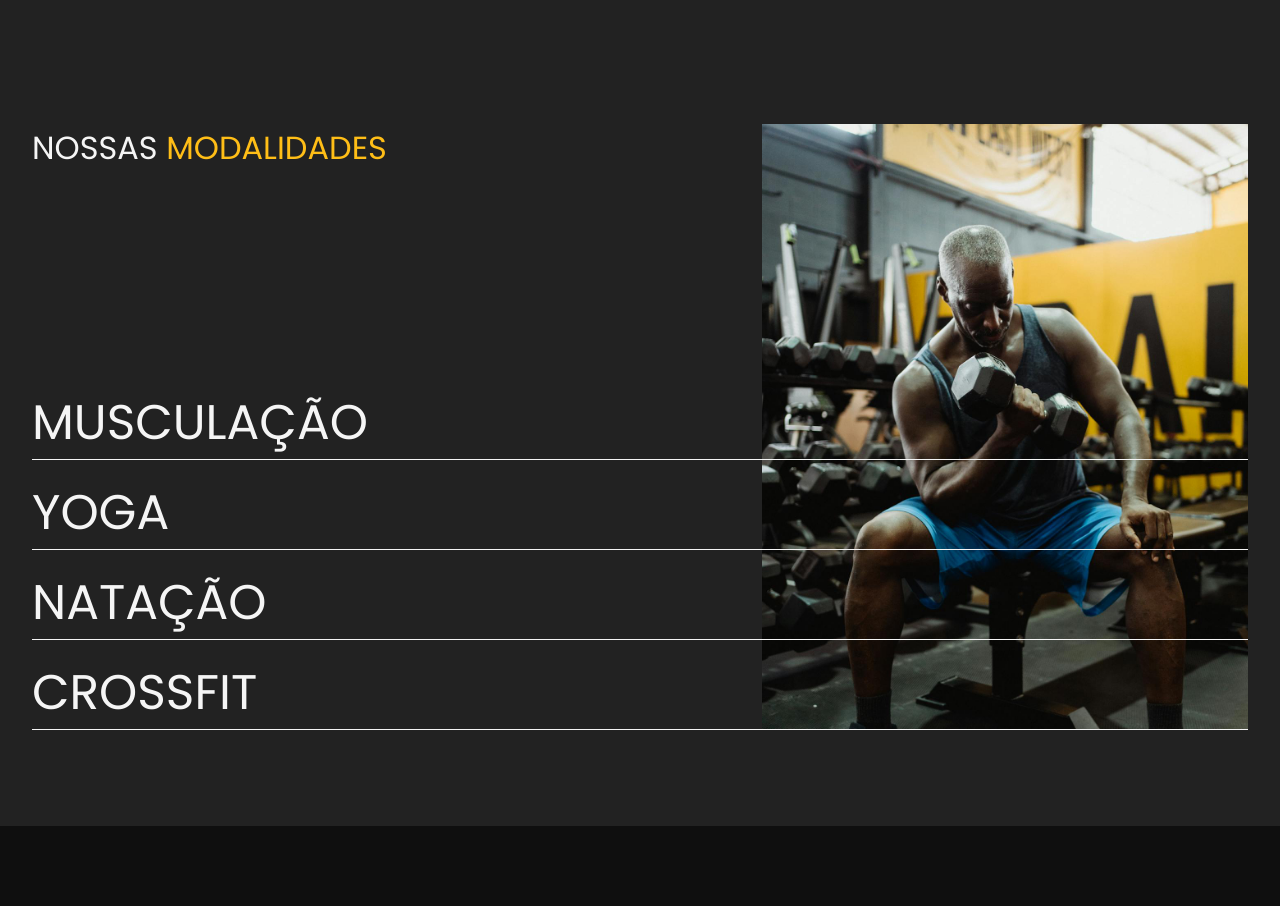
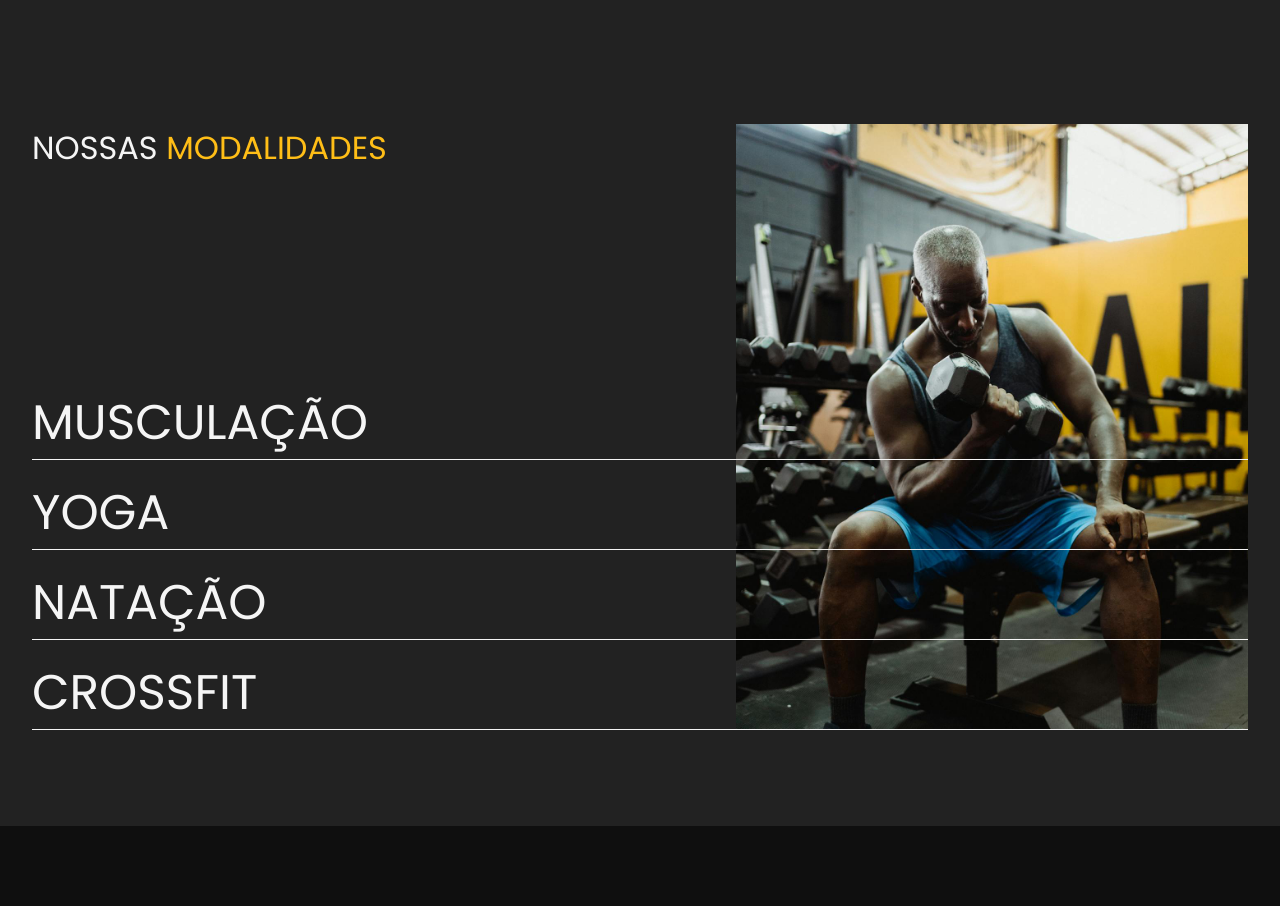
Before and after one commit to diegoCBorba/gympro, a React (Vite) app: page / in a window 1280 px wide. Shown: the part 1300-2206 px from the top of the page. Built offline with nearby package versions, Linux system fonts and the light colour scheme.

Commit message:
Update Class.module.css

```diff
--- a/src/components/Class/Class.module.css
+++ b/src/components/Class/Class.module.css
@@ -104,7 +104,7 @@
   }
 
   .boxImage{
-    max-width: 38vw;
+    max-width: 40vw;
   }
 
   .containerDescription p{
```
